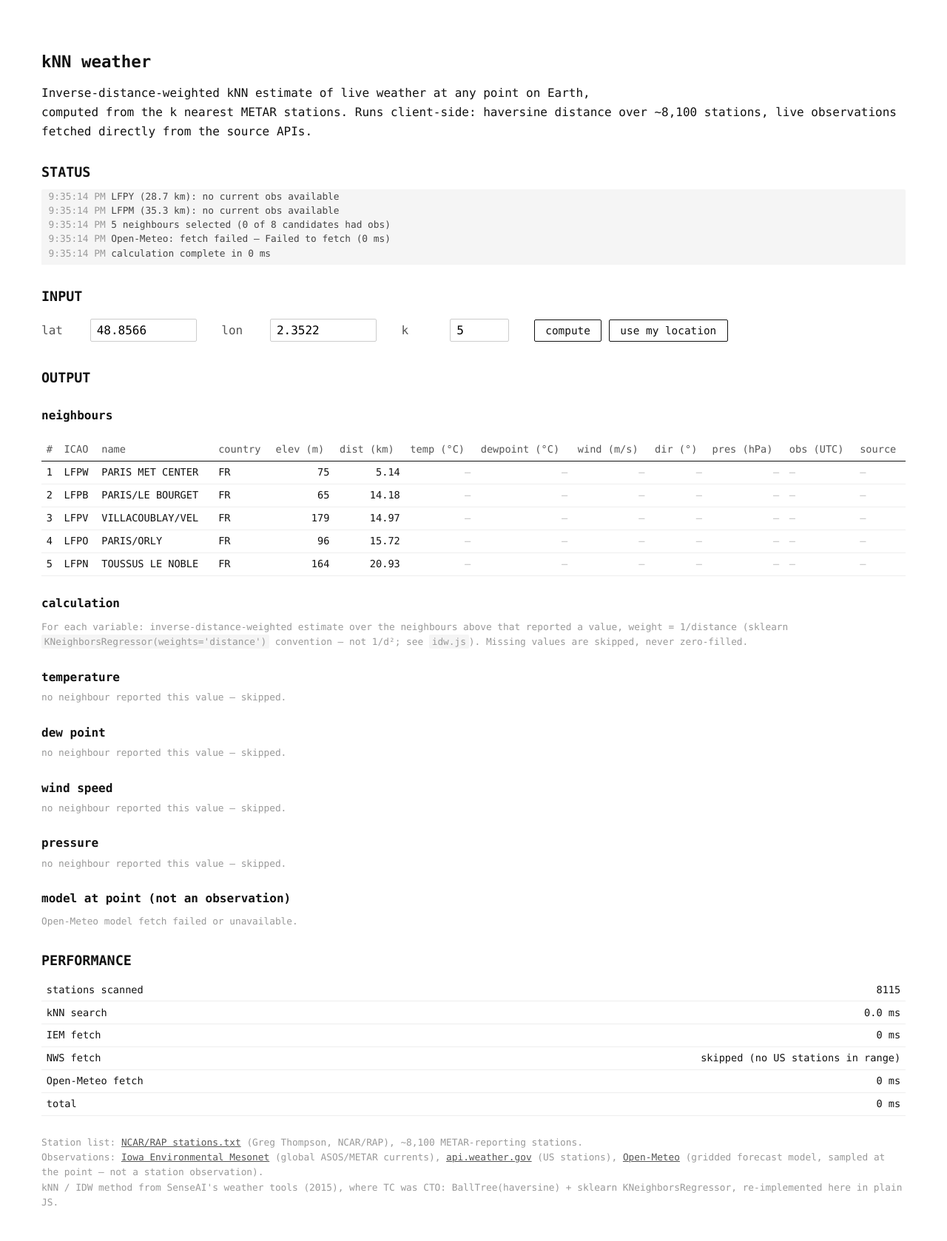
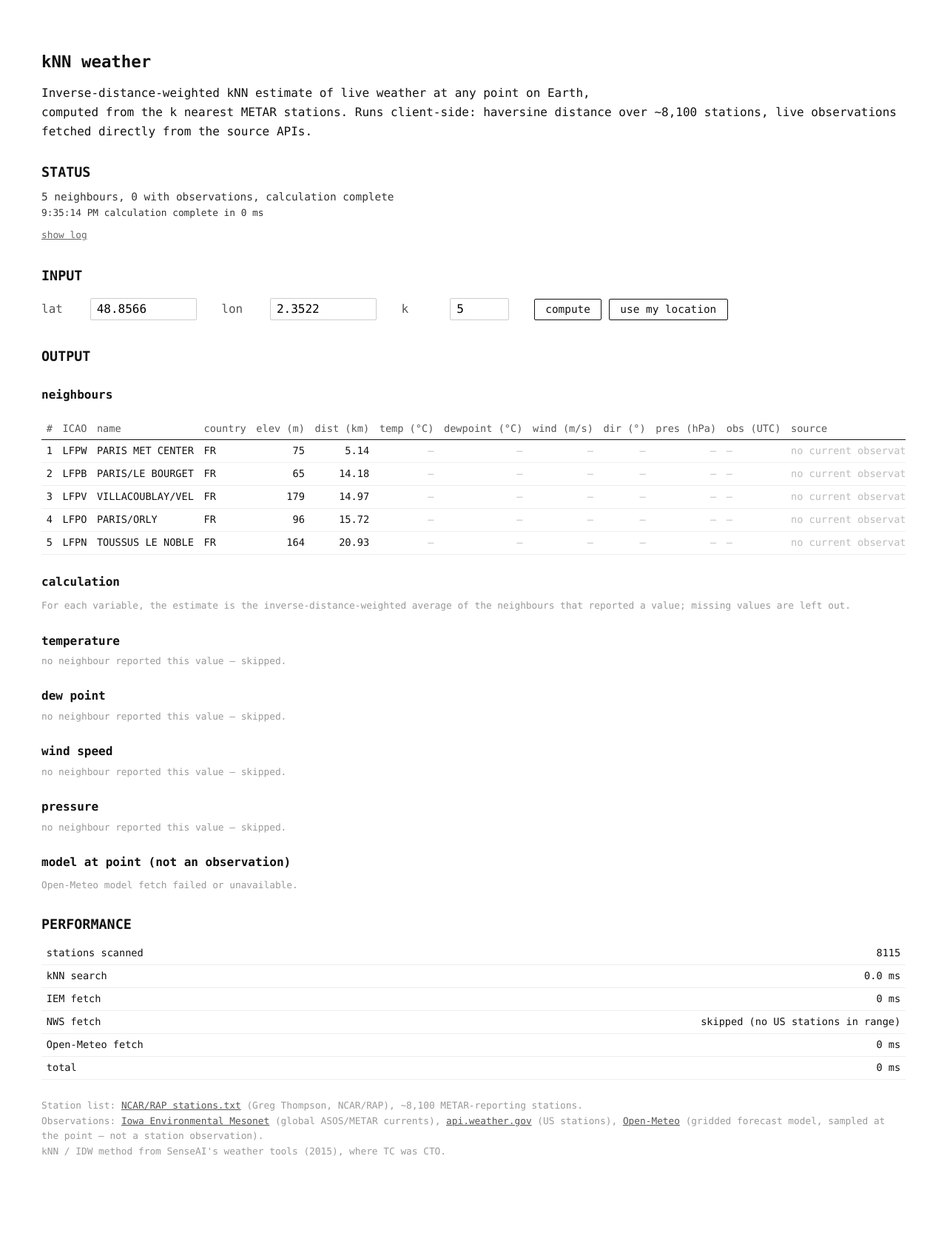
Before and after one commit to idle-intelligence/trucs.ai, a Jekyll site: the page knn-weather/index.html, which Jekyll copies as it is, in a window 1280 px wide. Shown: the whole page at 74% size. Built offline with Jekyll 4.4.1, drawn with Linux system fonts in a browser that asks for light colours; after the commit the page ends 1609 px from its top, so only the background shows below that.

Commit message:
knn-weather: fixed-height STATUS with collapsible log, visitor-facing copy
STATUS is now two fixed-height lines (current state, last event) plus a
show/hide-log toggle revealing the full history as a plain <pre> — no inner
scrollbar, height constant regardless of event text length. Fetch failures
now show inline in the neighbours row (e.g. "no current observation")
instead of only in the log.

Also drops implementation provenance (sklearn convention, BallTree, 1/d²
comparisons) from visible page text; that detail now lives in code comments
and commit messages. Footer keeps the one-line SenseAI credit only.

```diff
--- a/knn-weather/index.html
+++ b/knn-weather/index.html
@@ -23,12 +23,23 @@
     }
     button:hover { background: #111; color: #fff; }
     button:disabled { opacity: 0.4; cursor: not-allowed; }
-    #status-log {
-      height: 8em; overflow-y: auto; background: #f5f5f5; border-radius: 2px;
-      padding: 0.5em 0.75em; font-size: 0.8rem; color: #444; line-height: 1.5;
+    #status-fixed { height: 3em; overflow: hidden; }
+    #status-fixed div {
+      white-space: nowrap; overflow: hidden; text-overflow: ellipsis;
+      line-height: 1.5; font-size: 0.9rem; color: #333;
     }
-    #status-log .line { white-space: pre-wrap; word-break: break-word; }
-    #status-log .line span.t { color: #999; }
+    #status-last { color: #666; font-size: 0.8rem !important; }
+    #status-last .t { color: #999; }
+    #log-toggle {
+      background: none; border: none; font: inherit; font-size: 0.8rem;
+      color: #666; padding: 0; margin-top: 0.3em; cursor: pointer;
+      text-decoration: underline;
+    }
+    #status-full {
+      background: #f5f5f5; border-radius: 2px; margin-top: 0.4em;
+      padding: 0.5em 0.75em; font-size: 0.8rem; color: #444;
+      white-space: pre-wrap; word-break: break-word; font-family: inherit;
+    }
     table { border-collapse: collapse; width: 100%; margin-top: 0.75em; font-size: 0.85rem; }
     th, td { text-align: left; padding: 0.3em 0.5em; border-bottom: 1px solid #eee; white-space: nowrap; }
     th { color: #555; font-weight: normal; border-bottom: 1px solid #111; }
@@ -57,7 +68,12 @@
     </p>
 
     <h2>STATUS</h2>
-    <div id="status-log"></div>
+    <div id="status-fixed">
+      <div id="status-state">idle</div>
+      <div id="status-last">—</div>
+    </div>
+    <button id="log-toggle" type="button">show log</button>
+    <pre id="status-full" hidden></pre>
 
     <h2>INPUT</h2>
     <div id="controls">
@@ -108,10 +124,8 @@
 
     <h3>calculation</h3>
     <p class="panel-desc">
-      For each variable: inverse-distance-weighted estimate over the neighbours
-      above that reported a value, weight = 1/distance (sklearn
-      <code>KNeighborsRegressor(weights='distance')</code> convention — not 1/d²;
-      see <code>idw.js</code>). Missing values are skipped, never zero-filled.
+      For each variable, the estimate is the inverse-distance-weighted average
+      of the neighbours that reported a value; missing values are left out.
     </p>
     <div id="calc-panel"></div>
 
@@ -126,7 +140,7 @@
     <p class="panel-desc" style="margin-top: 2em;">
       Station list: <a href="http://www.rap.ucar.edu/weather/surface/stations.txt">NCAR/RAP stations.txt</a> (Greg Thompson, NCAR/RAP), ~8,100 METAR-reporting stations.<br>
       Observations: <a href="https://mesonet.agron.iastate.edu/">Iowa Environmental Mesonet</a> (global ASOS/METAR currents), <a href="https://www.weather.gov/documentation/services-web-api">api.weather.gov</a> (US stations), <a href="https://open-meteo.com/">Open-Meteo</a> (gridded forecast model, sampled at the point — not a station observation).<br>
-      kNN / IDW method from SenseAI's weather tools (2015), where TC was CTO: BallTree(haversine) + sklearn KNeighborsRegressor, re-implemented here in plain JS.
+      kNN / IDW method from SenseAI's weather tools (2015), where TC was CTO.
     </p>
   </main>
 
@@ -156,32 +173,39 @@
       { key: 'pressureHpa', label: 'pressure', unit: 'hPa', digits: 1 },
     ];
 
-    // ── STATUS log: fixed-height box, own scrollbar. Repeated events (e.g. one
-    // per neighbour fetch) each get their own line, appended in order; a given
-    // logical stage updates its own line in place via a key. ──
+    // ── STATUS: two fixed-height lines (current state, last event) plus a
+    // collapsed-by-default full log. A given logical stage updates its own
+    // log entry in place via a key, so re-running keeps the log length stable. ──
 
-    const logLines = new Map(); // key -> element
+    const logEntries = new Map(); // key -> text
     let logOrder = [];
 
+    function setState(text) {
+      statusState.textContent = text;
+    }
+
     function log(key, text) {
-      let el = logLines.get(key);
-      if (!el) {
-        el = document.createElement('div');
-        el.className = 'line';
-        statusLog.appendChild(el);
-        logLines.set(key, el);
-        logOrder.push(key);
-      }
       const t = new Date().toLocaleTimeString();
-      el.innerHTML = `<span class="t">${t}</span> ${text}`;
-      statusLog.scrollTop = statusLog.scrollHeight;
+      const line = `${t}  ${text}`;
+      statusLast.textContent = line;
+      if (!logEntries.has(key)) logOrder.push(key);
+      logEntries.set(key, line);
+      statusFull.textContent = logOrder.map((k) => logEntries.get(k)).join('\n');
     }
 
     function resetLog() {
-      statusLog.innerHTML = '';
-      logLines.clear();
+      logEntries.clear();
       logOrder = [];
+      statusFull.textContent = '';
+      statusLast.textContent = '—';
+      setState('idle');
     }
+
+    logToggle.addEventListener('click', () => {
+      const willShow = statusFull.hidden;
+      statusFull.hidden = !willShow;
+      logToggle.textContent = willShow ? 'hide log' : 'show log';
+    });
 
     function showError(msg) {
       errorBox.textContent = msg;
@@ -219,7 +243,7 @@
           <td class="num">${fmtNum(o.windDirDeg, 0)}</td>
           <td class="num">${fmtNum(o.pressureHpa, 1)}</td>
           <td>${o.obsTime ? fmtTime(o.obsTime) : '<span class="missing">—</span>'}</td>
-          <td>${o.source ?? '<span class="missing">—</span>'}</td>
+          <td>${o.source ?? '<span class="missing">no current observation</span>'}</td>
         `;
         resultsBody.appendChild(tr);
       });
@@ -406,6 +431,7 @@
       final.sort((a, b) => a.distance - b.distance);
 
       log('select', `${final.length} neighbours selected (${withObs.length} of ${candidates.length} candidates had obs)`);
+      setState(`${final.length} neighbours, ${withObs.length} with observations`);
 
       let openMeteoMs = null;
       let modelPoint = null;
@@ -425,6 +451,7 @@
 
       const totalMs = performance.now() - t0;
       log('done', `calculation complete in ${totalMs.toFixed(0)} ms`);
+      setState(`${final.length} neighbours, ${withObs.length} with observations, calculation complete`);
 
       renderPerf({
         stationsScanned: stations.length,
```
Also changed, not shown: other parts of knn-weather/index.html (+5 -1 lines), knn-weather/test/paris.mjs (+35 -16 lines).
